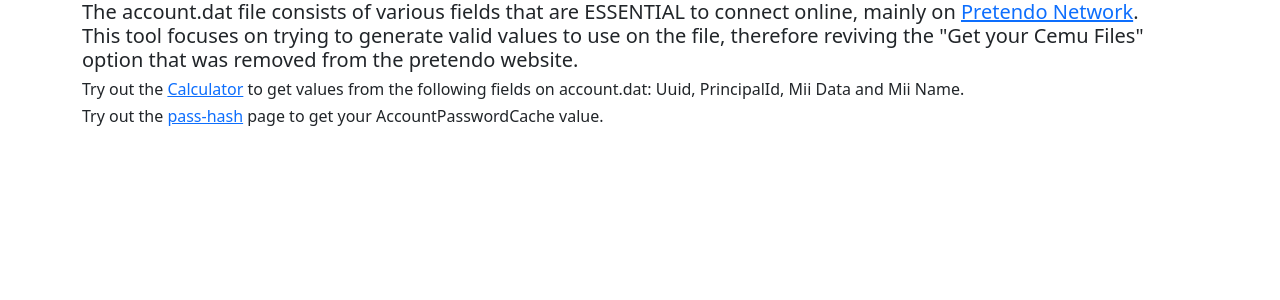
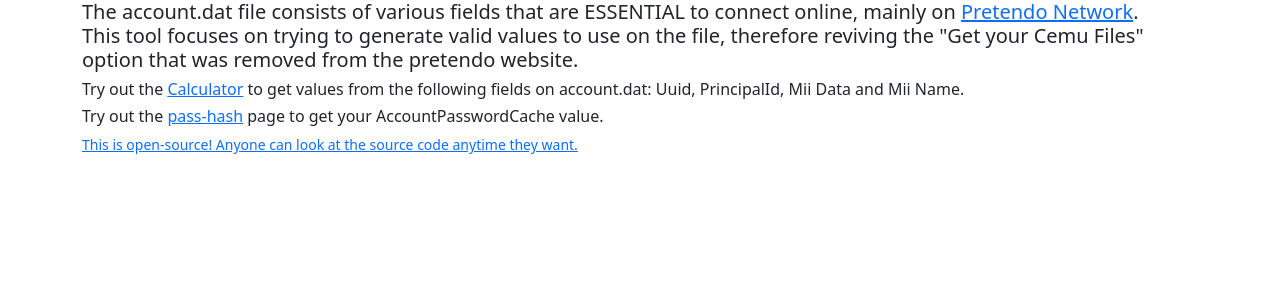
Before and after one commit to GabIsAwesome/accountfile-generator, a PHP site: page / in a window 1280 px wide. Shown: the top 300 px of the page. Run offline with PHP 8.4, Linux system fonts and the light colour scheme.

Commit message:
Add mentions to tell others that the project is open-source

```diff
--- a/index.php
+++ b/index.php
@@ -9,5 +9,6 @@
    <h5>The account.dat file consists of various fields that are ESSENTIAL to connect online, mainly on <a href="//pretendo.network">Pretendo Network</a>. <br>  This tool focuses on trying to generate valid values to use on the file, therefore reviving the "Get your Cemu Files" option that was removed from the pretendo website.</h5>
    <h6>Try out the <a href="/calculator/">Calculator</a> to get values from the following fields on account.dat: Uuid, PrincipalId, Mii Data and Mii Name.</h6>
    <h6>Try out the <a href="/pass-hash/">pass-hash</a> page to get your AccountPasswordCache value.</h6>
+   <a href="https://github.com/GabIsAwesome/accountfile-generator/"><small>This is open-source! Anyone can look at the source code anytime they want.</small></a>
   </body>
   </html>
```
